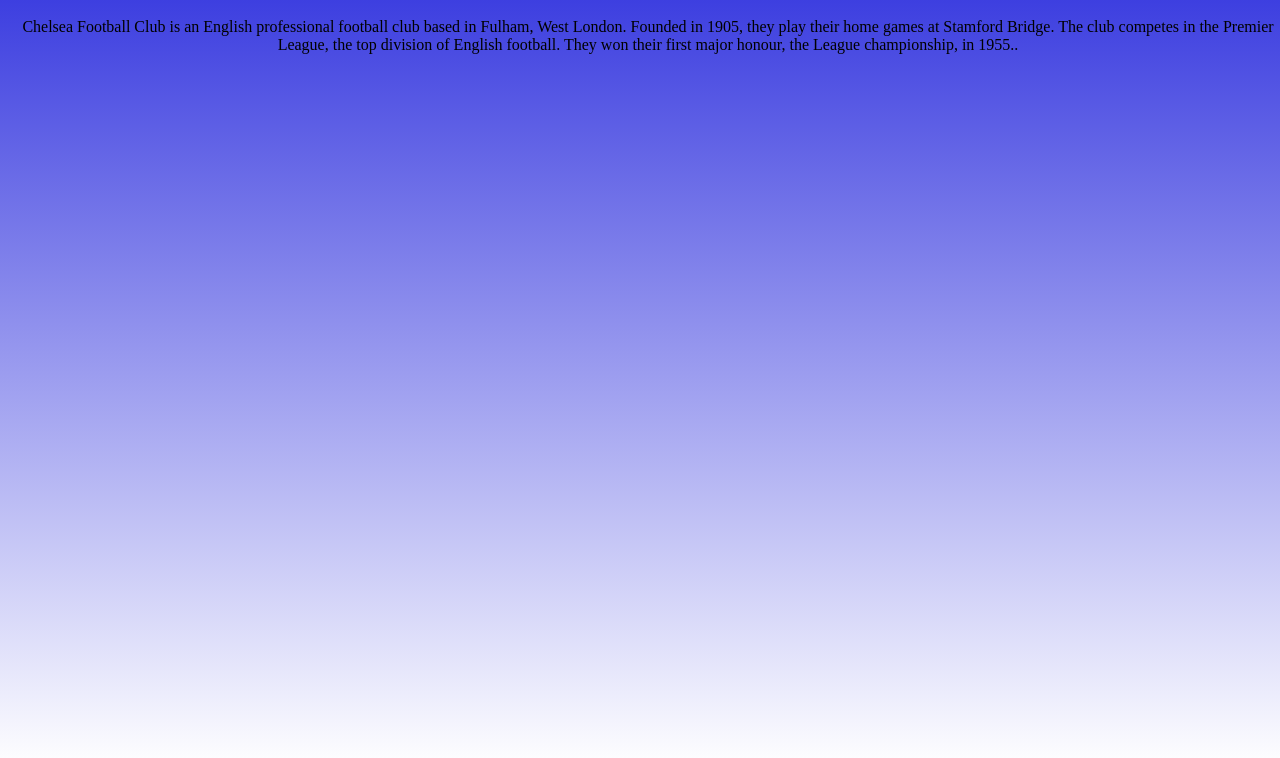
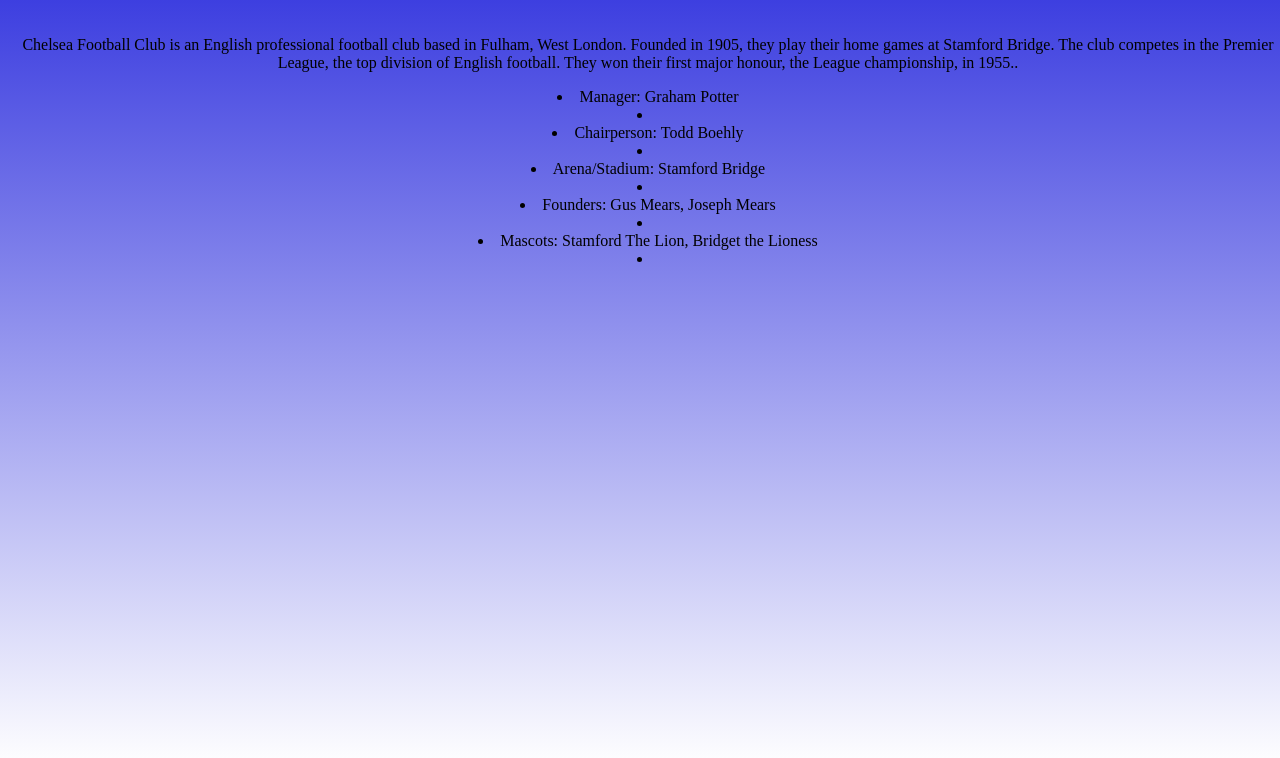
Before and after one commit to mohamedalkaabi1/mywebsite, a plain HTML site: page index.html in a window 1280 px wide. Shown: the part 48-806 px from the top of the page. Drawn offline with Linux system fonts and the light colour scheme.

Commit message:
Update index.html

```diff
--- a/index.html
+++ b/index.html
@@ -23,7 +23,11 @@
 <body>
 
 <h1>CHELSEA FC</h1>
-<p>Chelsea Football Club is an English professional football club based in Fulham, West London. Founded in 1905, they play their home games at Stamford Bridge. The club competes in the Premier League, the top division of English football. They won their first major honour, the League championship, in 1955..</p>
-
+<p><br>Chelsea Football Club is an English professional football club based in Fulham, West London. Founded in 1905, they play their home games at Stamford Bridge. The club competes in the Premier League, the top division of English football. They won their first major honour, the League championship, in 1955..</p>
+<li>Manager: Graham Potter<li>
+<li>Chairperson: Todd Boehly<li>
+<li>Arena/Stadium: Stamford Bridge<li>
+<li>Founders: Gus Mears, Joseph Mears<li>
+<li>Mascots: Stamford The Lion, Bridget the Lioness<li>
 </body>
 </html>
```
